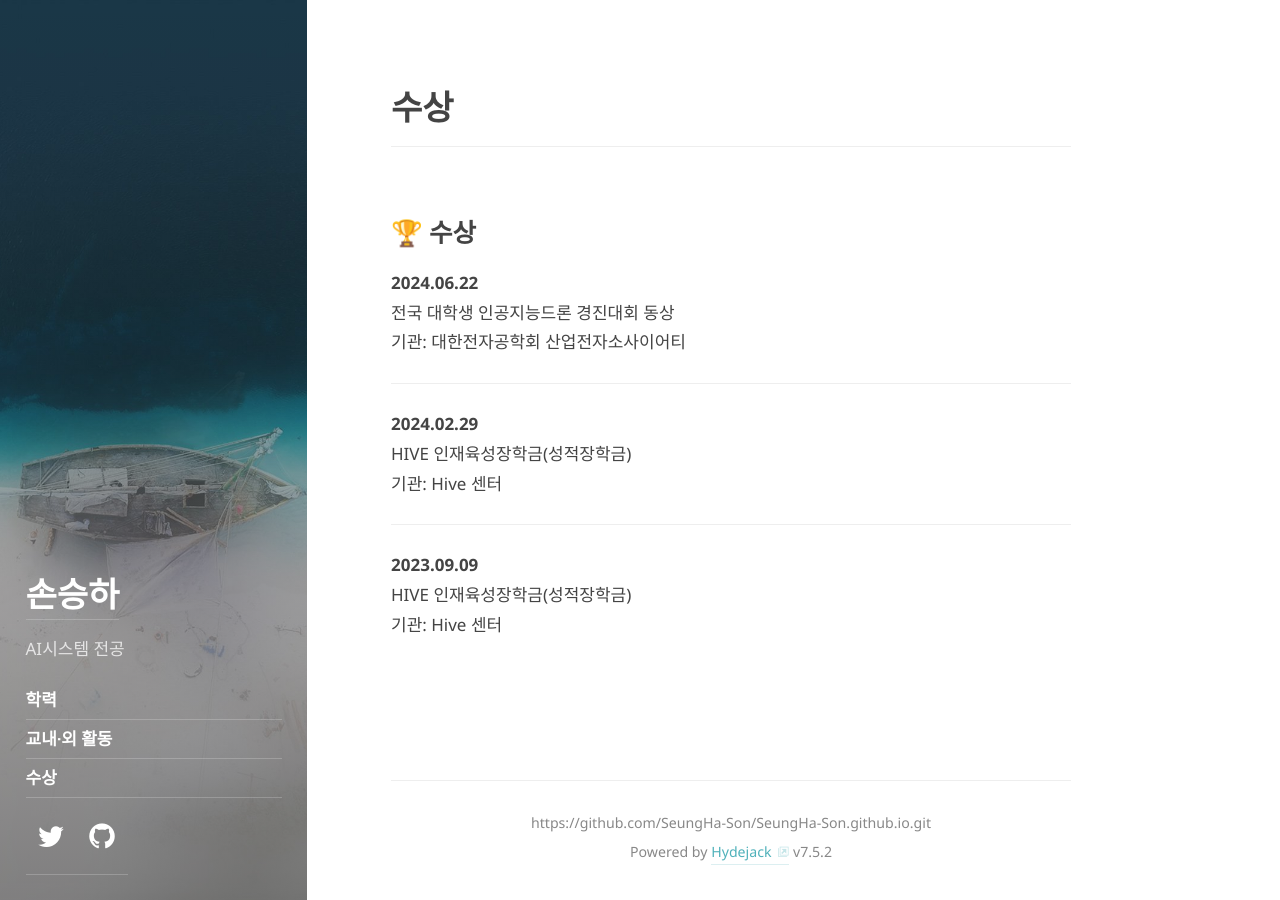
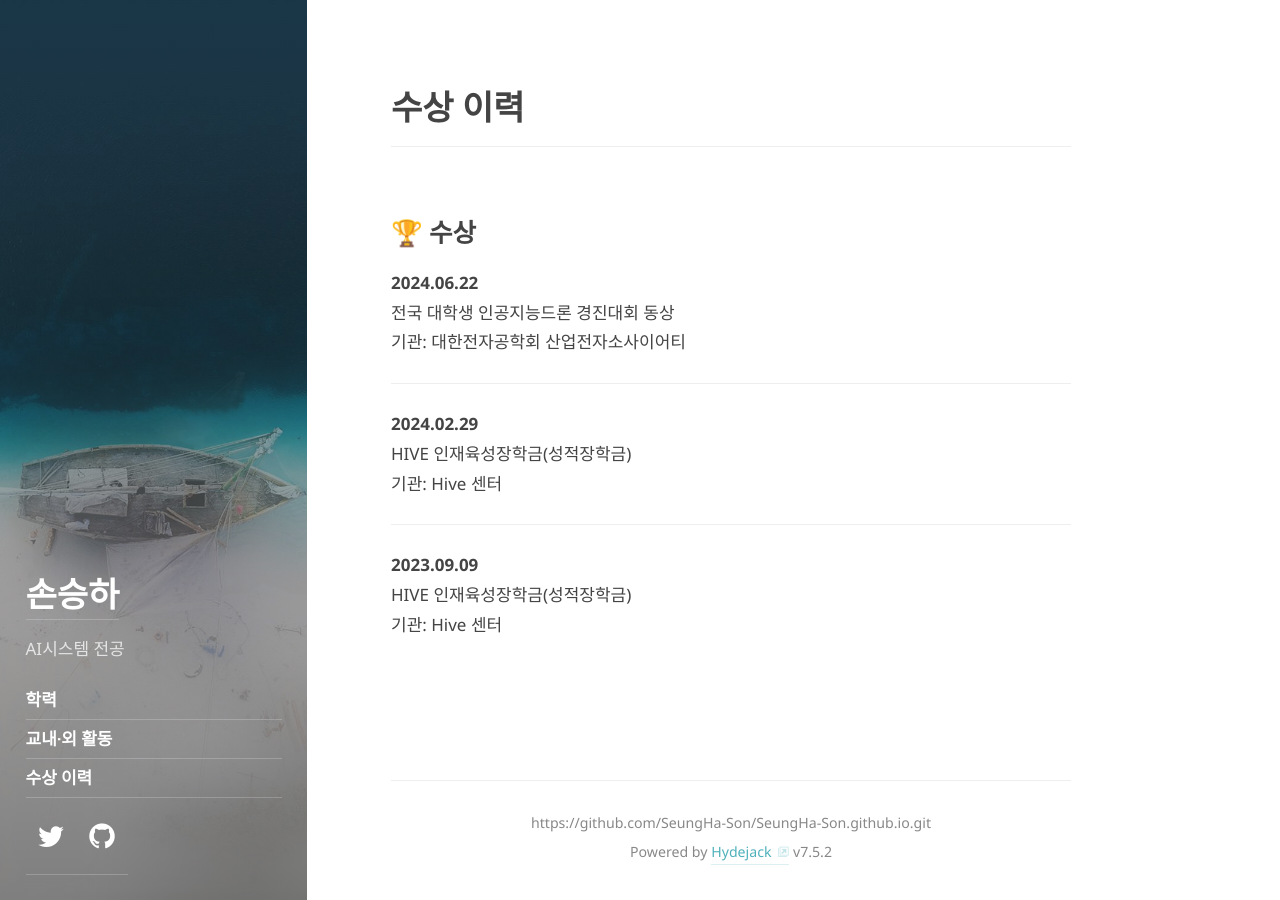
Before and after one commit to SeungHa-Son/SeungHa-Son.github.io, a Jekyll site: the page built from awards.md, in a window 1280 px wide. Built offline with Jekyll 4.4.1, drawn with Linux system fonts in a browser that asks for light colours; some web fonts are replaced.

Commit message:
Add site files

```diff
--- a/awards.md
+++ b/awards.md
@@ -1,6 +1,6 @@
 ---
 layout: page
-title: 수상
+title: 수상 이력
 menu: true
 order: 4
 permalink: /awards/
```
Also changed, not shown: activities.md (+1 -1 lines), assets/img/comento.JPG (added), 2 other files.
